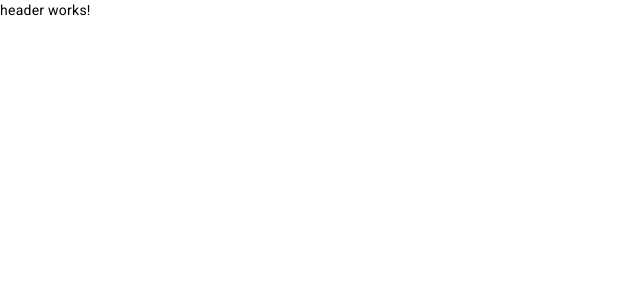
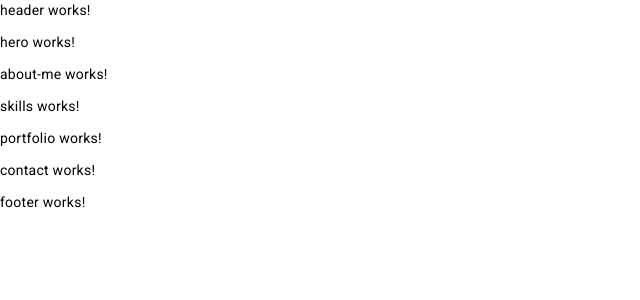
Before and after one commit to GrischaTDev/DA-Portfolio, an Angular app: page / in a window 1280 px wide. Shown: the top 300 px of the page, without its empty margins (0-640 px from the left). Built offline with nearby package versions, Linux system fonts and the light colour scheme.

Commit message:
Update components

```diff
--- a/src/app/app.component.html
+++ b/src/app/app.component.html
@@ -1,2 +1,9 @@
 <app-header></app-header>
+<app-hero></app-hero>
+<app-about-me></app-about-me>
+<app-skills></app-skills>
+<app-portfolio></app-portfolio>
+<app-contact></app-contact>
+<app-footer></app-footer>
+
 <router-outlet />
```
Also changed, not shown: src/app/app.component.ts (+16 -1 lines).
